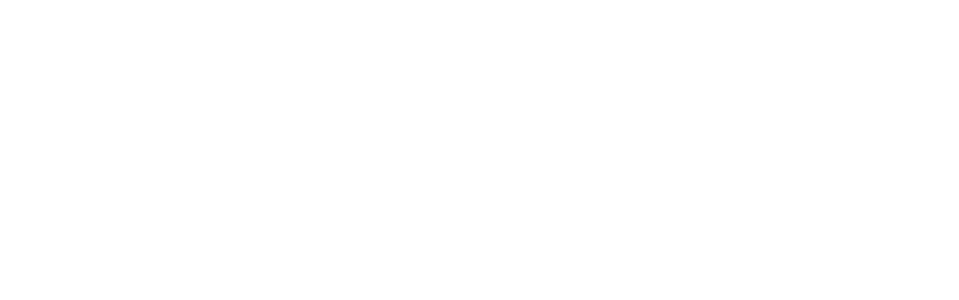
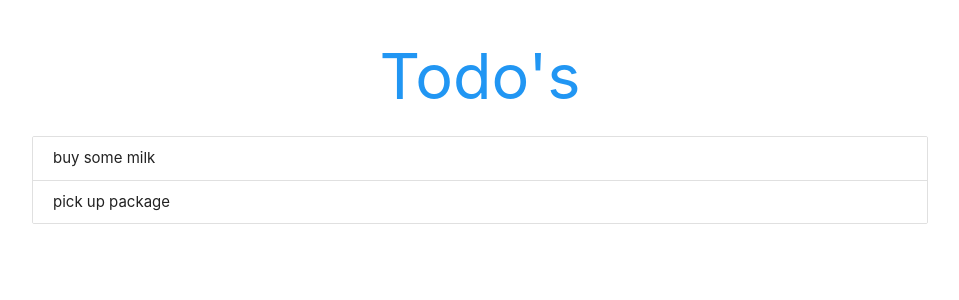
Before and after one commit to LondonJim/React-Blog, a React (Create React App) app: page / in a window 1280 px wide. Shown: the top 300 px of the page, without its empty margins (160-1119 px from the left). Built offline with nearby package versions, Linux system fonts and the light colour scheme.

Commit message:
display Todo's heading

```diff
--- a/src/App.js
+++ b/src/App.js
@@ -1,11 +1,28 @@
 import React, { Component } from 'react';
+import Todos from './Todos'
 
 class App extends Component {
+  state = {
+    todos: [
+      {id: 1, content: 'buy some milk'},
+      {id: 2, content: 'pick up package'}
+    ]
+  }
+
+  deleteTodo = (id) => {
+    const todos = this.state.todos.filter(todo => {
+      return todo.id !== id
+    })
+    this.setState({
+      todos: todos
+    })
+  }
 
   render() {
     return (
-      <div className="App">
-
+      <div className="todo-app container">
+        <h1 className="center blue-text">Todo's</h1>
+        <Todos todos={this.state.todos} deleteTodo={this.deleteTodo}/>
       </div>
     );
   }
--- /dev/null
+++ b/src/Todos.js
@@ -0,0 +1,24 @@
+import React from 'react'
+
+const Todos = ({todos, deleteTodo}) => {
+
+  const todoList = todos.length ? (
+    todos.map(todo => {
+      return (
+        <div className="collection-item" key={todo.id}>
+          <span onClick={() => {deleteTodo(todo.id)}}>{todo.content}</span>
+        </div>
+      )
+    })
+  ) : (
+    <p className="center">You have no todos</p>
+  )
+
+  return (
+    <div className="todos collection">
+      {todoList}
+    </div>
+  )
+}
+
+export default Todos
```
Also changed, not shown: 2 other files (tests, documents, lock files or other folders).
